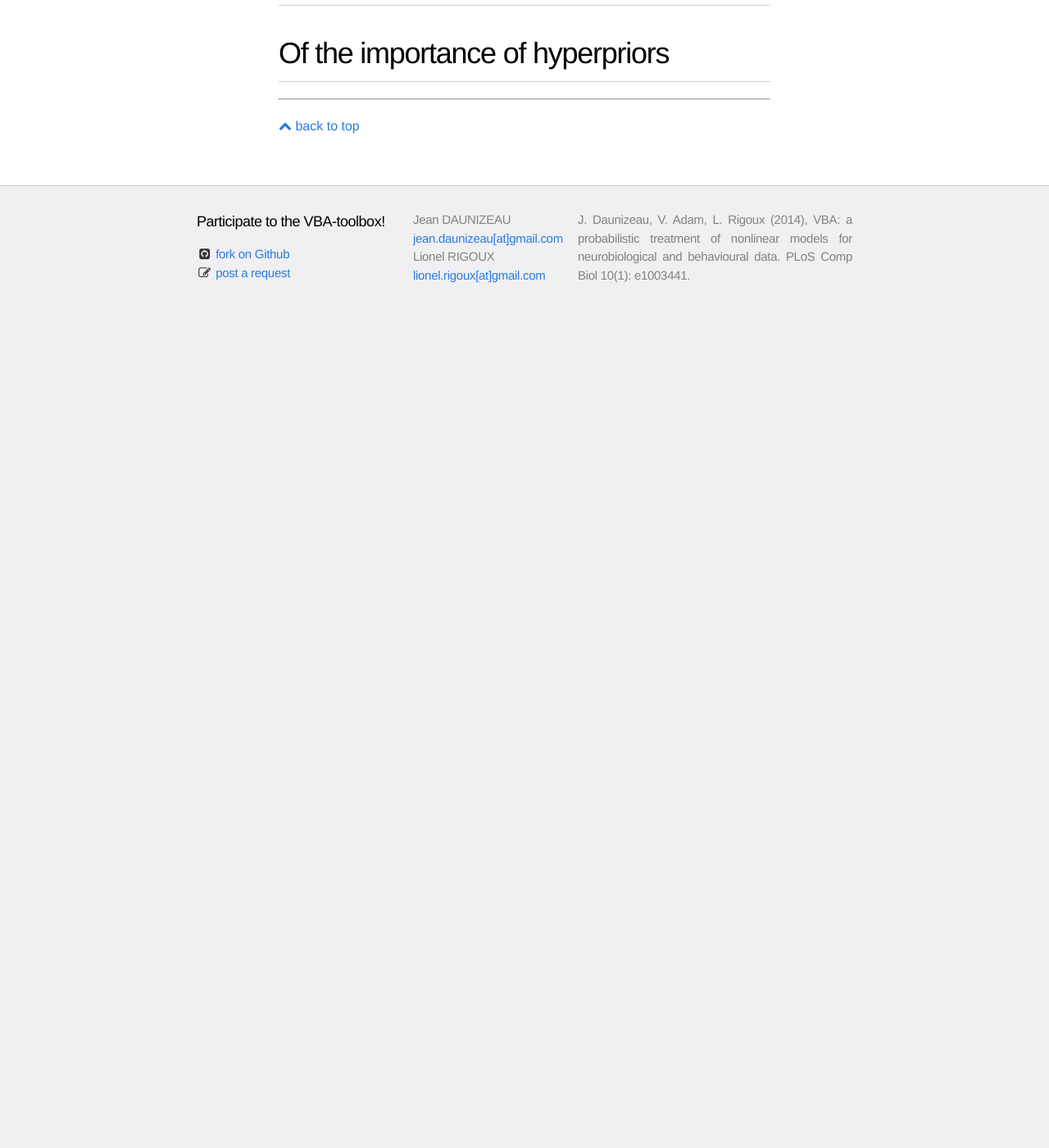
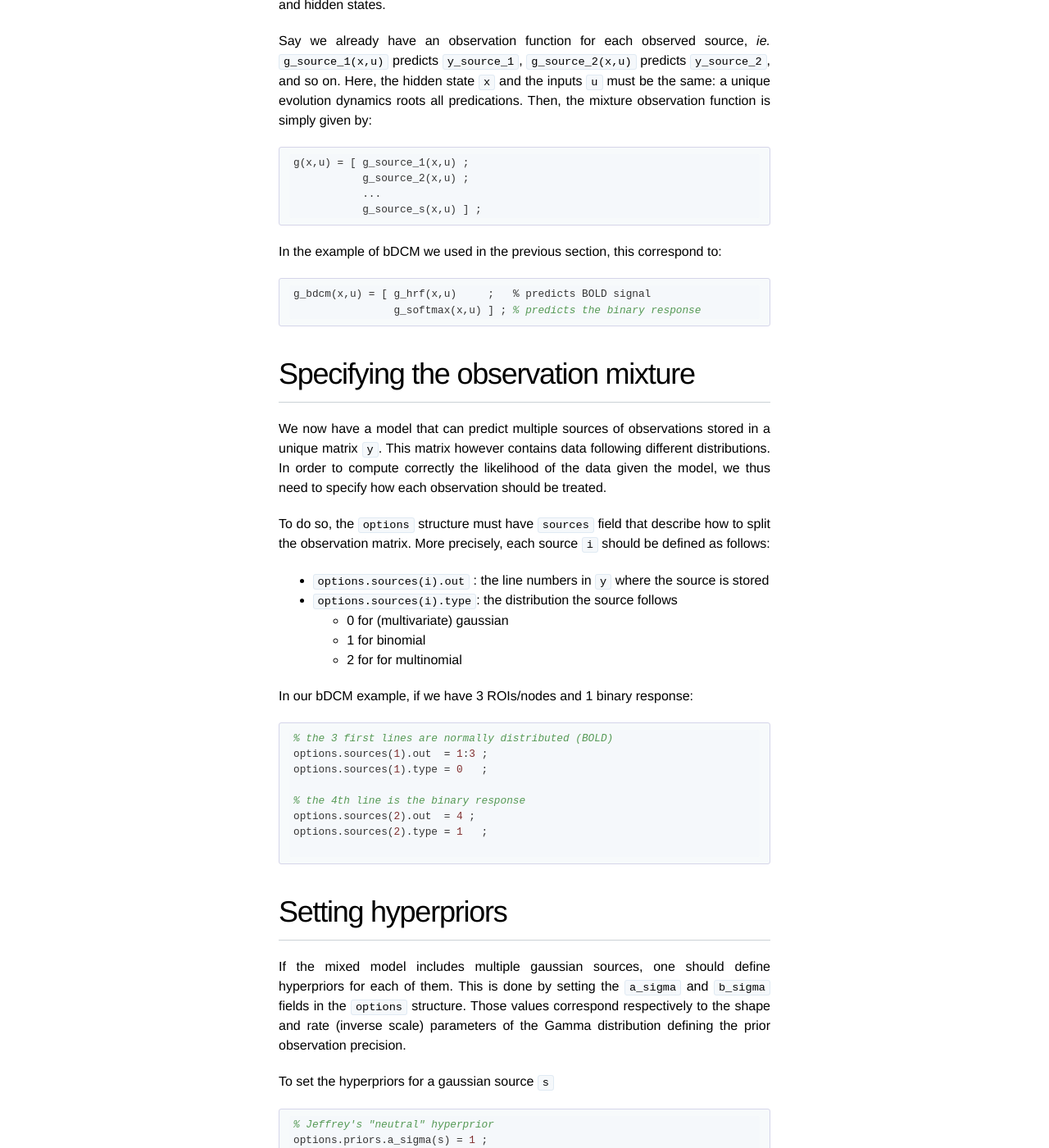
Before and after one commit to MBB-team/VBA-toolbox, a Jekyll site: the page built from _wiki/Multisources.md, in a window 1280 px wide and 1400 px high, scrolled down 3278 px. Shown: the whole window at 82% size. Built offline with Jekyll 4.4.1, drawn with Linux system fonts in a browser that asks for light colours; nearby versions of some CDN libraries; formulas are drawn with MathJax 3; before the commit the page ends 3670 px from its top, so only the background shows below that; some of the changed text lies outside the part shown.

Commit message:
added multisources in wiki

````diff
--- a/_wiki/Multisources.md
+++ b/_wiki/Multisources.md
@@ -18,9 +18,9 @@ The general procedure to deal with those multiple observations is first to creat
 
 ```matlab
 y = [ y_source_1 ;
-       y_source_2 ;
-       ...
-       y_source_n ] ;
+      y_source_2 ;
+      ...
+      y_source_s ] ;
 ```
 
 ## Case 1: synchronous data
@@ -48,25 +48,25 @@ If we now want to resample it with a new timestep of 500ms, we should insert 3 N
 
 ```matlab
 y_fmri_resampled = [data_mri(1) NaN NaN NaN ...
-                     data_mri(2) NaN NaN NaN ...
-                     ...
-                     data_mri(N) NaN NaN NaN] ;
+                    data_mri(2) NaN NaN NaN ...
+                    ...
+                    data_mri(N) NaN NaN NaN] ;
 ```
 
 A more efficient way to write it is:
 
-```Matlab
+```matlab
 old_timestep = 2   ; % old TR in s
- new_timestep = 0.5 ; % new timestep is 0.5s
+new_timestep = 0.5 ; % new timestep is 0.5s
 
- % how many new points for an old one
- dilution = old_timestep / new_timestep ;
+% how many new points for an old one
+dilution = old_timestep / new_timestep ;
 
- % initialize resampled observation with nans
- y_fmri_resampled = nan(1, N*dilution) ;
+% initialize resampled observation with nans
+y_fmri_resampled = nan(1, N*dilution) ;
 
- % insert one mri datapoint every four observation points
- y_fmri_resampled(1:dilution:end) = data_mri ;
+% insert one mri datapoint every four observation points
+y_fmri_resampled(1:dilution:end) = data_mri ;
 
 ```
 
@@ -74,13 +74,13 @@ Now, let's say you want to associate your BOLD signal to some button responses t
 
 ```matlab
 % initialize resampled observation with nans
- y_resp_resampled = nan(1, numel(y_fmri_resampled)) ;
+y_resp_resampled = nan(1, numel(y_fmri_resampled)) ;
 
- % find the rounded onsets
- onsets_resampled = round(onsets / new_timestep) ;
+% find the rounded onsets
+onsets_resampled = round(onsets / new_timestep) ;
 
- % set the observed responses at the correct timing
- y_resp_resampled(onsets_resampled+1) = response ;
+% set the observed responses at the correct timing
+y_resp_resampled(onsets_resampled+1) = response ;
 
 ```
 
@@ -90,11 +90,76 @@
 y = [y_fmri_resampled ; y_resp_resampled] ;
 ```
 
-# Defining the observation mixture
+# Defining the mixed observation function
 
+[A generative model consists]({{ site.baseurl }}/wiki/Structure-of-VBA's-generative-model) of an evolution function $$f$$ and of an observation function $$g$$. We now need to adapt the generative model to deal with the multiple sources we aggregated. To do this, we need to construct an observation function that can provide a prediction for all sources simultanously from the current inputs and hidden states.
 
+Say we already have an observation function for each observed source, _ie._ ```g_source_1(x,u)``` predicts ```y_source_1```, ```g_source_2(x,u)``` predicts ```y_source_2```, and so on. Here, the hidden state ```x``` and the inputs ```u``` must be the same: a unique evolution dynamics roots all predications. Then, the mixture observation function is simply given by:
 
-# Specifying the mixed observation function
+```matlab
+g(x,u) = [ g_source_1(x,u) ;
+           g_source_2(x,u) ;
+           ...
+           g_source_s(x,u) ] ;
+```
 
+In the example of bDCM we used in the previous section, this correspond to:
 
-# Of the importance of hyperpriors
+```matlab
+g_bdcm(x,u) = [ g_hrf(x,u)     ;   % predicts BOLD signal
+                g_softmax(x,u) ] ; % predicts the binary response
+```
+
+# Specifying the observation mixture
+
+We now have a model that can predict multiple sources of observations stored in a unique matrix ```y```. This matrix however contains data following different distributions. In order to compute correctly the likelihood of the data given the model, we thus need to specify how each observation should be treated.
+
+To do so, the ```options``` structure must have ```sources``` field that describe how to split the observation matrix. More precisely, each source ```i``` should be defined as follows:
+
+* ```options.sources(i).out``` : the line numbers in ```y``` where the source is stored
+* ```options.sources(i).type```: the distribution the source follows
+	- 0 for (multivariate) gaussian
+	- 1 for binomial
+	- 2 for for multinomial
+
+In our bDCM example, if we have 3 ROIs/nodes and 1 binary response:
+
+```matlab
+% the 3 first lines are normally distributed (BOLD)
+options.sources(1).out  = 1:3 ;
+options.sources(1).type = 0   ;
+
+% the 4th line is the binary response
+options.sources(2).out  = 4 ;
+options.sources(2).type = 1   ;
+
+```
+
+# Setting hyperpriors
+
+If the mixed model includes multiple gaussian sources, one should define hyperpriors for each of them. This is done by setting the ```a_sigma``` and ```b_sigma``` fields in the ```options``` structure. Those values correspond respectively to the shape and rate (inverse scale) parameters of the Gamma distribution defining the prior observation precision.
+
+To set the hyperpriors for a gaussian source ```s```
+
+```matlab
+% Jeffrey's "neutral" hyperprior
+options.priors.a_sigma(s) = 1 ;
+options.priors.b_sigma(s) = 1 ;
+```
+
+Note that the index ```s``` is defined over the gaussian sources and is different from the ```options.sources``` counting. In other words, ```a_sigma``` and ```b_sigma``` should be vectors with a length equal to the total number of gaussian sources only.
+
+When the model is fitted to multiple sources of observation, the VBA algorithm concurently maximizes the respective (log-)likelihoods while minimizing the overall model complexity. One consequence is that the different sources will be weighted according to their respective precision. To reduce potential biases in the model inversion, it is preferable to use informed hyperpriors about the sources precisions. To help you do so, you can define the hyperpriors as a function of the expected range explained variance of the source:
+
+```matlab
+% compute source variance
+v = var(y(options.sources(i).out,:));
+
+% set explained variance range
+min_ev = 0.05 ; % between 5%
+max_ev = 0.15 ; % and 15%
+
+% informed hyperprior
+[options.priors.a_sigma(s), options.priors.b_sigma(s)] = ...
+	getHyperpriors(v,min_ev,max_ev) ;
+```
````
Also changed, not shown: _wiki/Home.md (+1 -0 lines).
